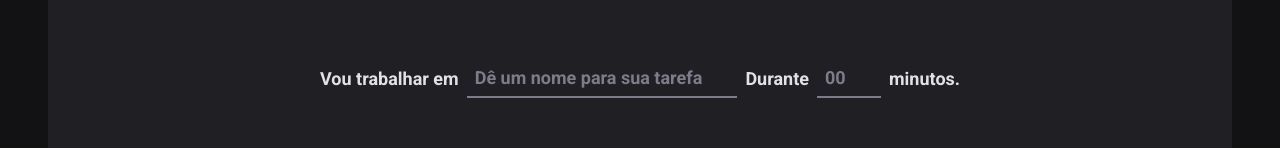
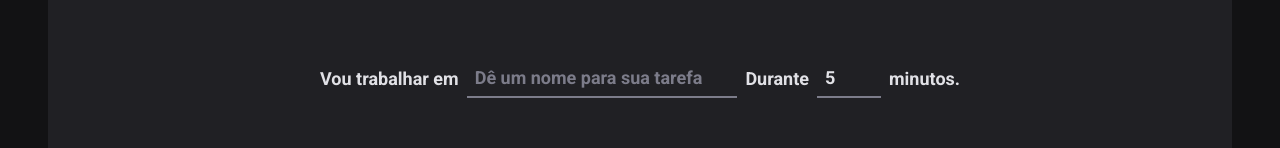
Before and after one commit to rramires/react_timer, a React (Vite) app: page / in a window 1280 px wide. Shown: the part 166-314 px from the top of the page. Built offline with nearby package versions, Linux system fonts and the light colour scheme.

Commit message:
Integrate zod and react.

```diff
--- a/package.json
+++ b/package.json
@@ -12,12 +12,14 @@
     "format": "prettier --write \"src/**/*.ts*\""
   },
   "dependencies": {
+    "@hookform/resolvers": "^5.2.1",
     "phosphor-react": "^1.4.1",
     "react": "^19.1.0",
     "react-dom": "^19.1.0",
     "react-hook-form": "^7.62.0",
     "react-router-dom": "^7.7.1",
-    "styled-components": "^6.1.19"
+    "styled-components": "^6.1.19",
+    "zod": "^4.0.17"
   },
   "devDependencies": {
     "@eslint/js": "^9.30.1",
--- a/src/pages/Home.tsx
+++ b/src/pages/Home.tsx
@@ -1,5 +1,7 @@
 import { Play } from 'phosphor-react'
 import { useForm } from 'react-hook-form'
+/* import { zodResolver } from '@hookform/resolvers/zod'
+import * as zod from 'zod' */
 
 import {
 	HomeContainer,
@@ -10,8 +12,20 @@ import {
 	TimeInput,
 } from './Home.style'
 
+/* const validationSchema = zod.object({
+	task: zod.string().min(3, 'Informe a tarefa.'),
+	duration: zod
+		.string()
+		.min(5, 'Ciclo menor que 5.')
+		.max(60, 'Ciclo maior que 60.'),
+}) */
+
 export function Home() {
-	const { register, handleSubmit, watch } = useForm()
+	const { register, handleSubmit, watch /* formState */ } =
+		useForm(/* {
+		resolver: zodResolver(validationSchema),
+	} */)
+	/* console.log('formState.errors: ', formState.errors) */
 
 	const task = watch('task')
 	const isSubimitDisabled = !task
@@ -45,6 +59,7 @@ export function Home() {
 						step={5}
 						min={5}
 						max={60}
+						defaultValue={5}
 						placeholder='00'
 						{...register('duration', { valueAsNumber: true })}
 					/>
```
Also changed, not shown: .prettierrc.json, 1 other file (tests, documents, lock files or other folders).
